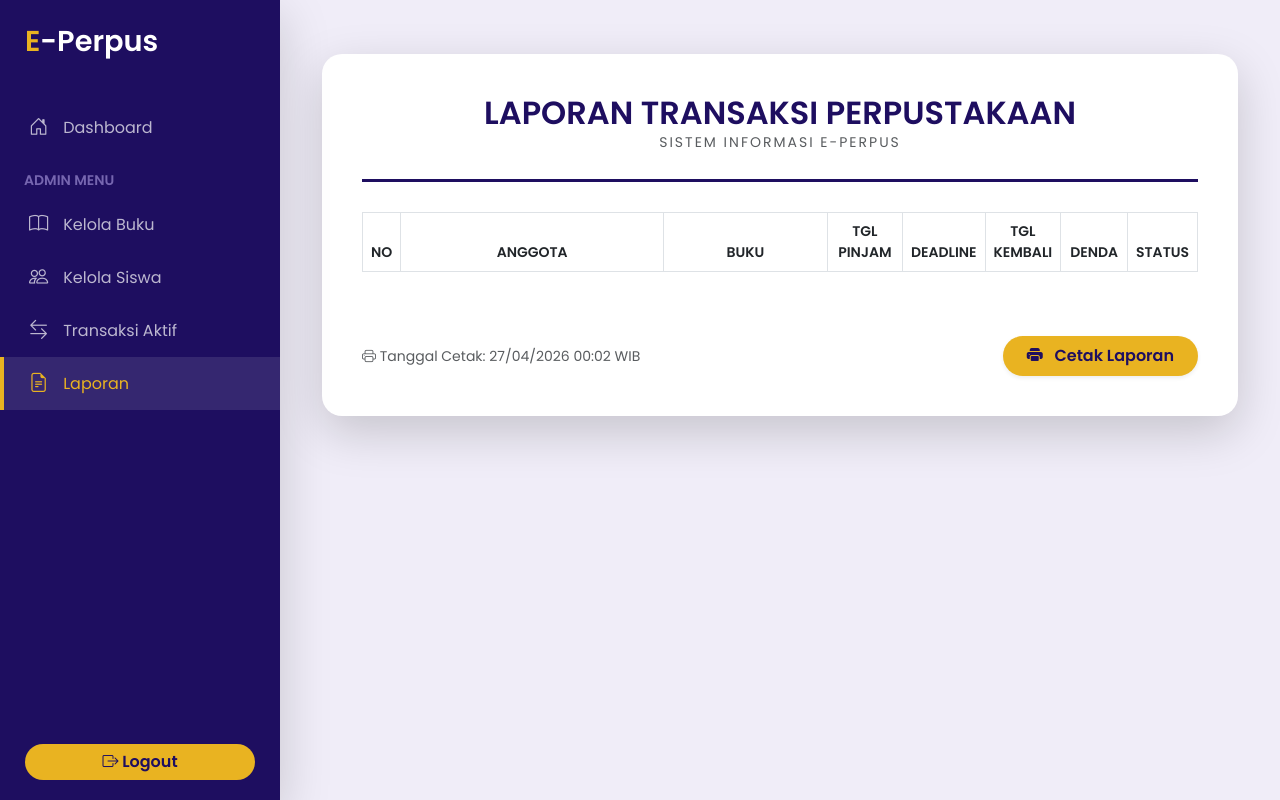
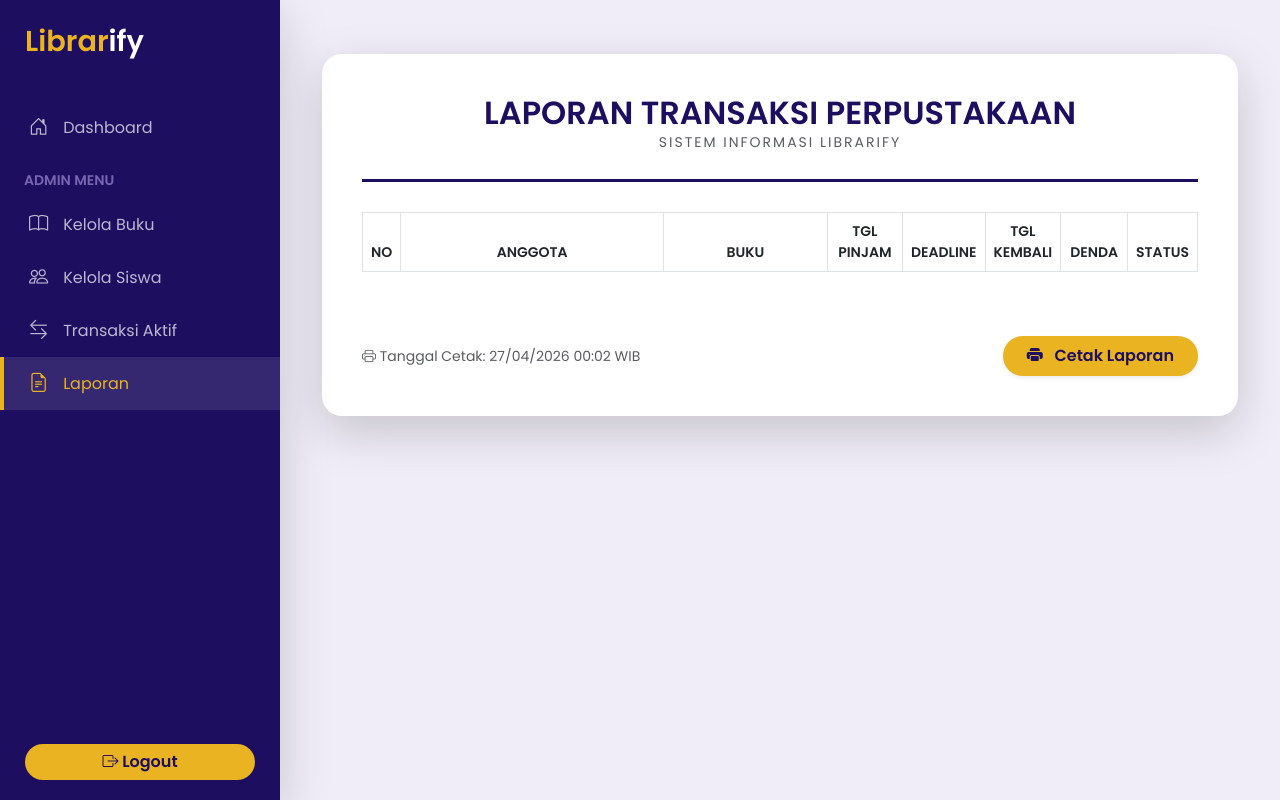
Before and after one commit to nawita-kasih/sistem-perpustakaan, a PHP site: page /laporan.php in a window 1280 px wide. Run offline with PHP 8.4, Linux system fonts and the light colour scheme; the visitor is signed in with stand-in values (Sample User, id 1); data that the repository does not hold is empty.

Commit message:
Update nama jadi Librarify

```diff
--- a/buku.php
+++ b/buku.php
@@ -15,7 +15,7 @@ $genre_filter = isset($_GET['genre']) ? mysqli_real_escape_string($conn, $_GET['
 
 <head>
     <meta charset="UTF-8">
-    <title>Kelola Buku - E-Perpus</title>
+    <title>Kelola Buku - Librarify</title>
     <link rel="stylesheet" href="https://cdn.jsdelivr.net/npm/bootstrap@5.3.0/dist/css/bootstrap.min.css">
     <link href="https://fonts.googleapis.com/css2?family=Poppins:wght@300;400;600&display=swap" rel="stylesheet">
     <link rel="stylesheet" href="https://cdn.jsdelivr.net/npm/bootstrap-icons@1.11.0/font/bootstrap-icons.css">
--- a/data_pinjam.php
+++ b/data_pinjam.php
@@ -19,7 +19,7 @@ $keyword = isset($_GET['cari']) ? mysqli_real_escape_string($conn, $_GET['cari']
 
 <head>
     <meta charset="UTF-8">
-    <title>Data Peminjaman - E-Perpus</title>
+    <title>Data Peminjaman - Librarify</title>
     <link rel="stylesheet" href="https://cdn.jsdelivr.net/npm/bootstrap@5.3.0/dist/css/bootstrap.min.css">
     <link href="https://fonts.googleapis.com/css2?family=Poppins:wght@300;400;600&display=swap" rel="stylesheet">
     <link rel="stylesheet" href="https://cdn.jsdelivr.net/npm/bootstrap-icons@1.11.0/font/bootstrap-icons.css">
--- a/index.php
+++ b/index.php
@@ -45,7 +45,7 @@ if ($level == 'admin') {
 
 <head>
     <meta charset="UTF-8">
-    <title>Dashboard - E-Perpus</title>
+    <title>Dashboard - Librarify</title>
     <link rel="stylesheet" href="https://cdn.jsdelivr.net/npm/bootstrap@5.3.0/dist/css/bootstrap.min.css">
     <link href="https://fonts.googleapis.com/css2?family=Poppins:wght@300;400;600&display=swap" rel="stylesheet">
     <link rel="stylesheet" href="https://cdn.jsdelivr.net/npm/bootstrap-icons@1.11.0/font/bootstrap-icons.css">
--- a/laporan.php
+++ b/laporan.php
@@ -18,7 +18,7 @@ $def_batas = $default_set['batas_hari_pinjam'];
 
 <head>
     <meta charset="UTF-8">
-    <title>Laporan Perpustakaan - E-Perpus</title>
+    <title>Laporan Perpustakaan - Librarify</title>
     <link rel="stylesheet" href="https://cdn.jsdelivr.net/npm/bootstrap@5.3.0/dist/css/bootstrap.min.css">
     <link href="https://fonts.googleapis.com/css2?family=Poppins:wght@300;400;600&display=swap" rel="stylesheet">
     <link rel="stylesheet" href="https://cdn.jsdelivr.net/npm/bootstrap-icons@1.11.0/font/bootstrap-icons.css">
@@ -127,7 +127,7 @@ $def_batas = $default_set['batas_hari_pinjam'];
         <div class="card-laporan shadow-lg">
             <div class="text-center header-line">
                 <h2 class="fw-bold mb-0" style="color: #1e0e60;">LAPORAN TRANSAKSI PERPUSTAKAAN</h2>
-                <p class="text-muted text-uppercase small" style="letter-spacing: 2px;">Sistem Informasi E-Perpus</p>
+                <p class="text-muted text-uppercase small" style="letter-spacing: 2px;">Sistem Informasi Librarify</p>
             </div>
 
             <div class="table-responsive">
--- a/login.php
+++ b/login.php
@@ -3,7 +3,7 @@
 
 <head>
     <meta charset="UTF-8">
-    <title>Login - E-Perpus</title>
+    <title>Login - Librarify</title>
     <link rel="stylesheet" href="https://cdn.jsdelivr.net/npm/bootstrap@5.3.0/dist/css/bootstrap.min.css">
     <style>
         body {
@@ -48,7 +48,7 @@
             <div class="col-md-4">
                 <div class="card p-4 text-center">
                     <img src="https://cdn-icons-png.flaticon.com/512/2232/2232688.png" width="70" class="mx-auto mb-3">
-                    <h4 class="fw-bold" style="color: #1e0e60;">E-Perpus Login</h4>
+                    <h4 class="fw-bold" style="color: #1e0e60;">Librarify Login</h4>
                     <form action="proses_login.php" method="POST" class="text-start mt-4">
                         <div class="mb-3">
                             <label class="form-label fw-bold small">USERNAME</label>
--- a/menu.php
+++ b/menu.php
@@ -101,7 +101,7 @@ $current_page = basename($_SERVER['PHP_SELF']);
 
 <div class="sidebar shadow-lg">
     <div class="sidebar-brand">
-        <span style="color: #e9b321;">E</span>-Perpus
+        <span style="color: #e9b321;">Librar</span>ify
     </div>
 
     <div class="nav flex-column mt-2">
--- a/profil.php
+++ b/profil.php
@@ -41,7 +41,7 @@ if (isset($_POST['update'])) {
 
 <head>
     <meta charset="UTF-8">
-    <title>Profil Saya - E-Perpus</title>
+    <title>Profil Saya - Librarify</title>
     <link rel="stylesheet" href="https://cdn.jsdelivr.net/npm/bootstrap@5.3.0/dist/css/bootstrap.min.css">
     <link href="https://fonts.googleapis.com/css2?family=Poppins:wght@300;400;600&display=swap" rel="stylesheet">
     <link rel="stylesheet" href="https://cdn.jsdelivr.net/npm/bootstrap-icons@1.11.0/font/bootstrap-icons.css">
--- a/riwayat_pinjam.php
+++ b/riwayat_pinjam.php
@@ -20,7 +20,7 @@ $default_set = mysqli_fetch_assoc($res_set);
 
 <head>
     <meta charset="UTF-8">
-    <title>Riwayat Pinjam - E-Perpus</title>
+    <title>Riwayat Pinjam - Librarify</title>
     <link rel="stylesheet" href="https://cdn.jsdelivr.net/npm/bootstrap@5.3.0/dist/css/bootstrap.min.css">
     <link href="https://fonts.googleapis.com/css2?family=Poppins:wght@300;400;600&display=swap" rel="stylesheet">
     <link rel="stylesheet" href="https://cdn.jsdelivr.net/npm/bootstrap-icons@1.11.0/font/bootstrap-icons.css">
--- a/riwayat_pribadi.php
+++ b/riwayat_pribadi.php
@@ -18,7 +18,7 @@ $default_set = mysqli_fetch_assoc($res_set);
 
 <head>
     <meta charset="UTF-8">
-    <title>Buku Saya - E-Perpus</title>
+    <title>Buku Saya - Librarify</title>
     <link rel="stylesheet" href="https://cdn.jsdelivr.net/npm/bootstrap@5.3.0/dist/css/bootstrap.min.css">
     <link href="https://fonts.googleapis.com/css2?family=Poppins:wght@300;400;600&display=swap" rel="stylesheet">
     <link rel="stylesheet" href="https://cdn.jsdelivr.net/npm/bootstrap-icons@1.11.0/font/bootstrap-icons.css">
--- a/tambah_anggota.php
+++ b/tambah_anggota.php
@@ -78,7 +78,7 @@ if (isset($_GET['edit'])) {
 
 <head>
     <meta charset="UTF-8">
-    <title>Kelola Siswa - E-Perpus</title>
+    <title>Kelola Siswa - Librarify</title>
     <link rel="stylesheet" href="https://cdn.jsdelivr.net/npm/bootstrap@5.3.0/dist/css/bootstrap.min.css">
     <link href="https://fonts.googleapis.com/css2?family=Poppins:wght@300;400;600&display=swap" rel="stylesheet">
     <link rel="stylesheet" href="https://cdn.jsdelivr.net/npm/bootstrap-icons@1.11.0/font/bootstrap-icons.css">
```
